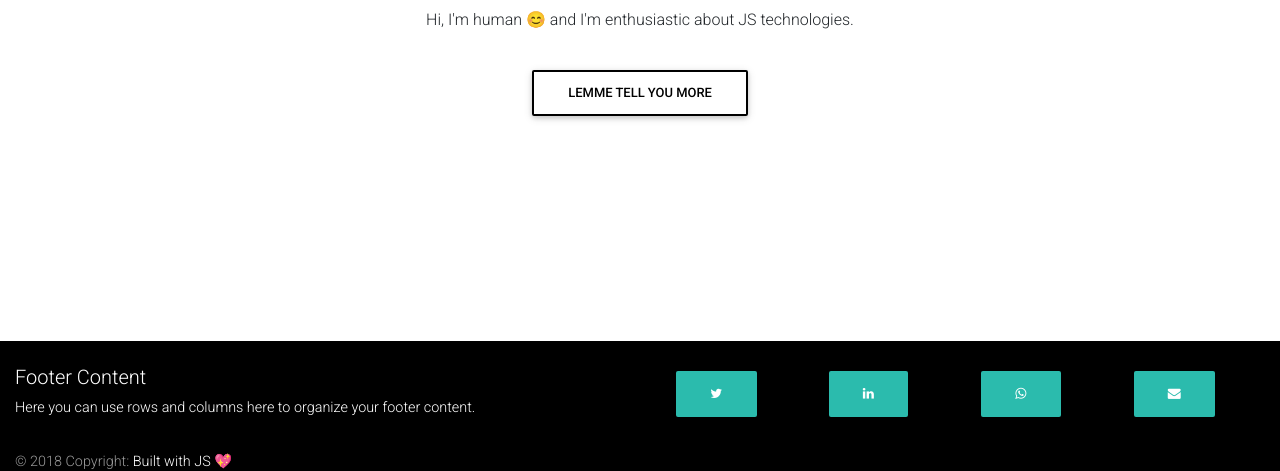
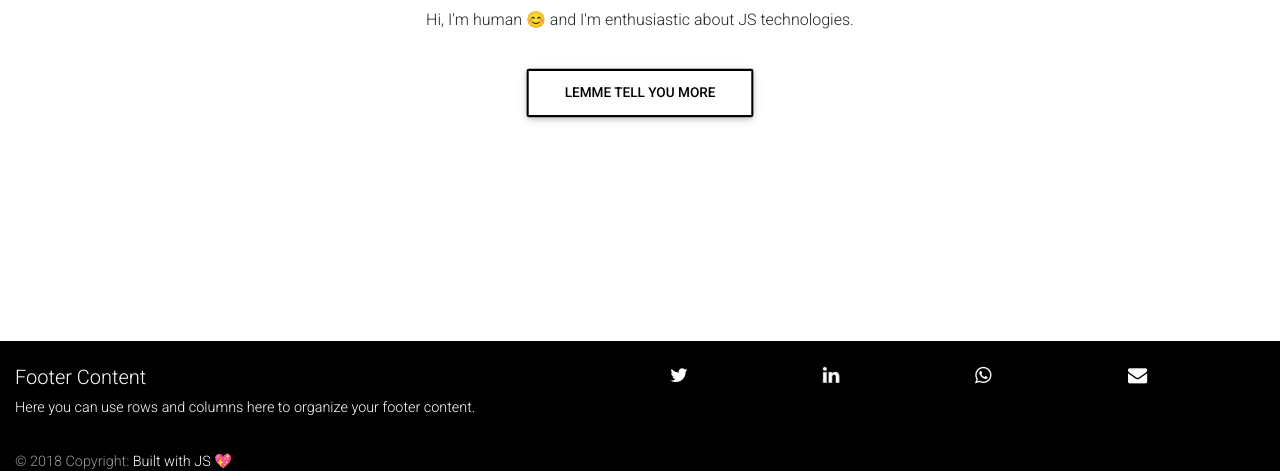
Before and after one commit to kwadwoatta/demo_web_mdboot, a React (Create React App) app: page / in a window 1280 px wide. Shown: the part 393-864 px from the top of the page. Built offline with nearby package versions, Linux system fonts and the light colour scheme.

Commit message:
additional animations

```diff
--- a/src/App.js
+++ b/src/App.js
@@ -29,7 +29,7 @@ class App extends Component {
            <h1 className="App-title">Welcome to My Portfolio Site</h1>
          </header>
          <p className="mb-2">Hi, I'm human 😊 and I'm enthusiastic about JS technologies.</p><br/>
-       <Animation type="rubberBand" reveal delay="1s">
+       <Animation type="pulse" reveal delay="1s" infinite>
           <Button href="#!" target="blank" color="black" outline><strong>Lemme tell you more</strong></Button>
        </Animation>
      </div>
--- a/src/components/footer/footer.js
+++ b/src/components/footer/footer.js
@@ -1,5 +1,5 @@
 import React from "react";
-import { Col, Container, Row, Footer, Button, Fa } from "mdbreact";
+import { Col, Container, Row, Footer, Animation, Fa } from "mdbreact";
 
 class FooterPage extends React.Component {
 render() {
@@ -18,25 +18,29 @@ return (
       <Container>
         <Row>
           <Col md="3" sm="3" xs="3">
-          <Button>
-            <a href="#!"><Fa icon="twitter" size="sm"/></a>
-          </Button>
+            <Animation type="swing" reveal infinite>
+              <a href="#!"><Fa icon="twitter" size="lg"/></a>
+            </Animation>
           </Col>
+
           <Col md="3" sm="3" xs="3">
-          <Button>
-            <a href="https://www.linkedin.com/in/prince-ofori"><Fa icon="linkedin" size="sm"/></a>
-          </Button>
+          <Animation type="tada" reveal infinite>
+            <a href="https://www.linkedin.com/in/prince-ofori"><Fa icon="linkedin" size="lg"/></a>
+          </Animation>
           </Col>
+
           <Col md="3" sm="3" xs="3">
-          <Button>
-            <a href="https://wa.me/0501658102"><Fa icon="whatsapp" size="sm"/></a>
-          </Button>
+            <Animation type="wobble" reveal infinite>
+              <a href="https://wa.me/0501658102"><Fa icon="whatsapp" size="lg"/></a>
+            </Animation>
           </Col>
+
           <Col md="3" sm="3" xs="3">
-          <Button>
-            <a href="mailto:princeofori065@gmail.com"><Fa icon="envelope" size="sm"/></a>
-          </Button>
+          <Animation type="jello" reveal infinite>
+            <a href="mailto:princeofori065@gmail.com"><Fa icon="envelope" size="lg"/></a>
+          </Animation>
           </Col>
+
         </Row>
       </Container>
       </Col>
```
